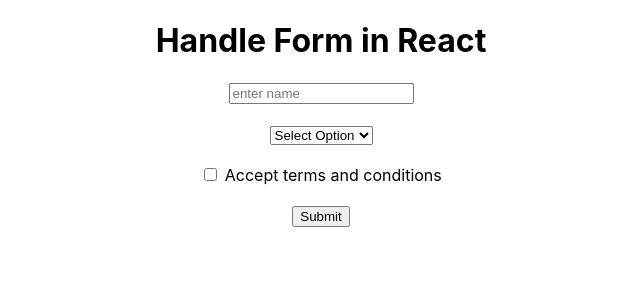
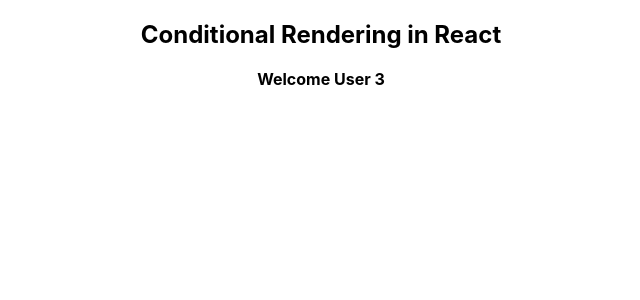
Before and after one commit to Himanshu1201/React-Git, a React (Create React App) app: page / in a window 1280 px wide. Shown: the top 300 px of the page, without its empty margins (319-959 px from the left). Built offline with nearby package versions, Linux system fonts and the light colour scheme.

Commit message:
Conditional Rendering in React

```diff
--- a/src/App.js
+++ b/src/App.js
@@ -8,11 +8,12 @@
 import HideShowToggle from './HideShowToggle';
 import GetInputTextValue from './GetInputTextValue';
 import HandleFormFields from './HandleFormFields';
+import ConditionalRendering from './ConditionalRendering';
 
 function App(){
       return (
       <div className="App">
-          <HandleFormFields/>
+          <ConditionalRendering/>
       </div>
     );
 }
--- /dev/null
+++ b/src/ConditionalRendering.js
@@ -0,0 +1,13 @@
+import React, {useState} from "react";
+
+function ConditionalRendering(){
+    const[loggedin, setLoggedin] = useState(3);
+    return(
+        <div>
+            <h2> Conditional Rendering in React</h2>
+            {loggedin == 1 ? <strong> Welcome User 1</strong>:loggedin == 2 ? <strong> Welcome User 2</strong>:<strong> Welcome User 3</strong>}
+        </div>
+    );
+}
+
+export default ConditionalRendering;
```
Also changed, not shown: 1 other file (tests, documents, lock files or other folders).
